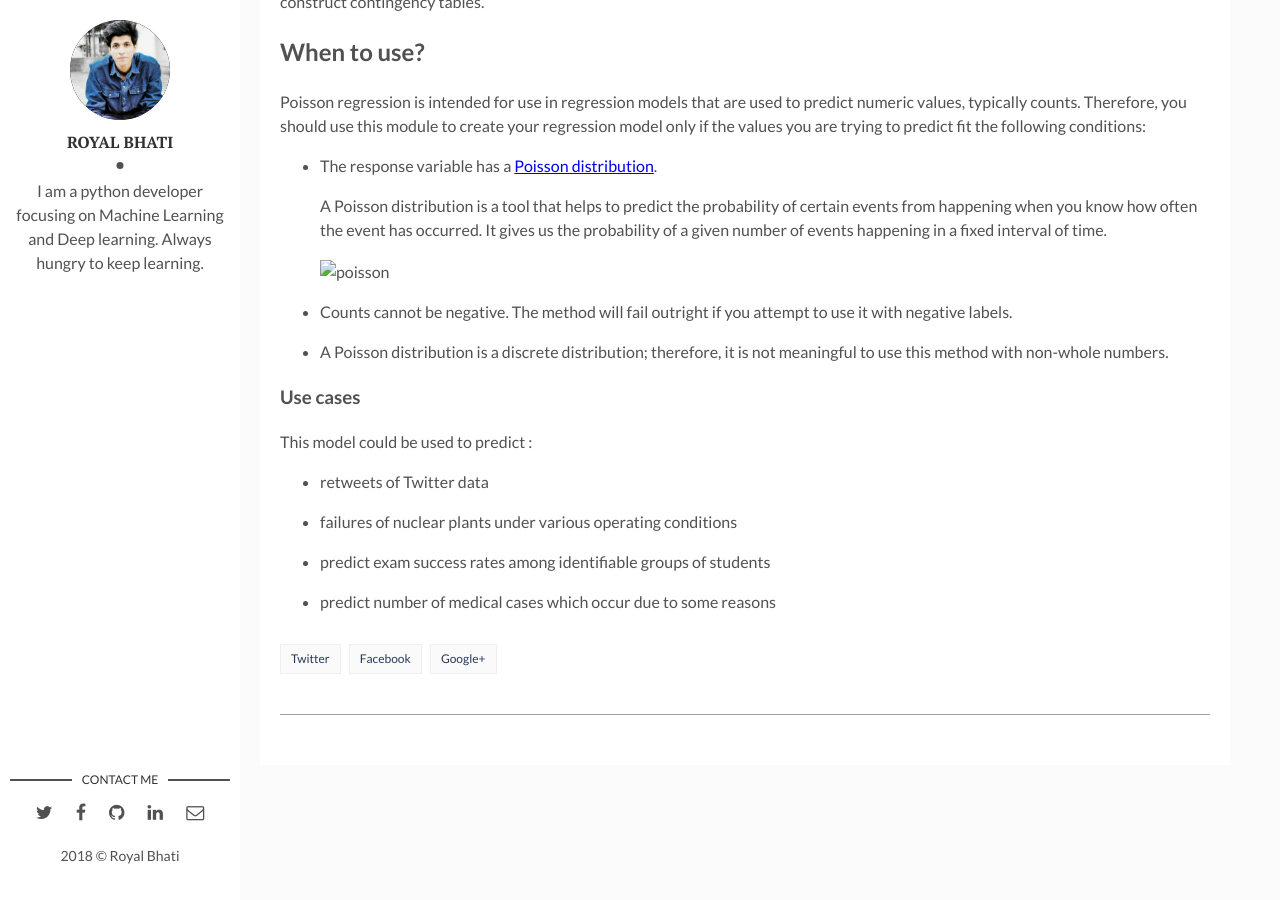
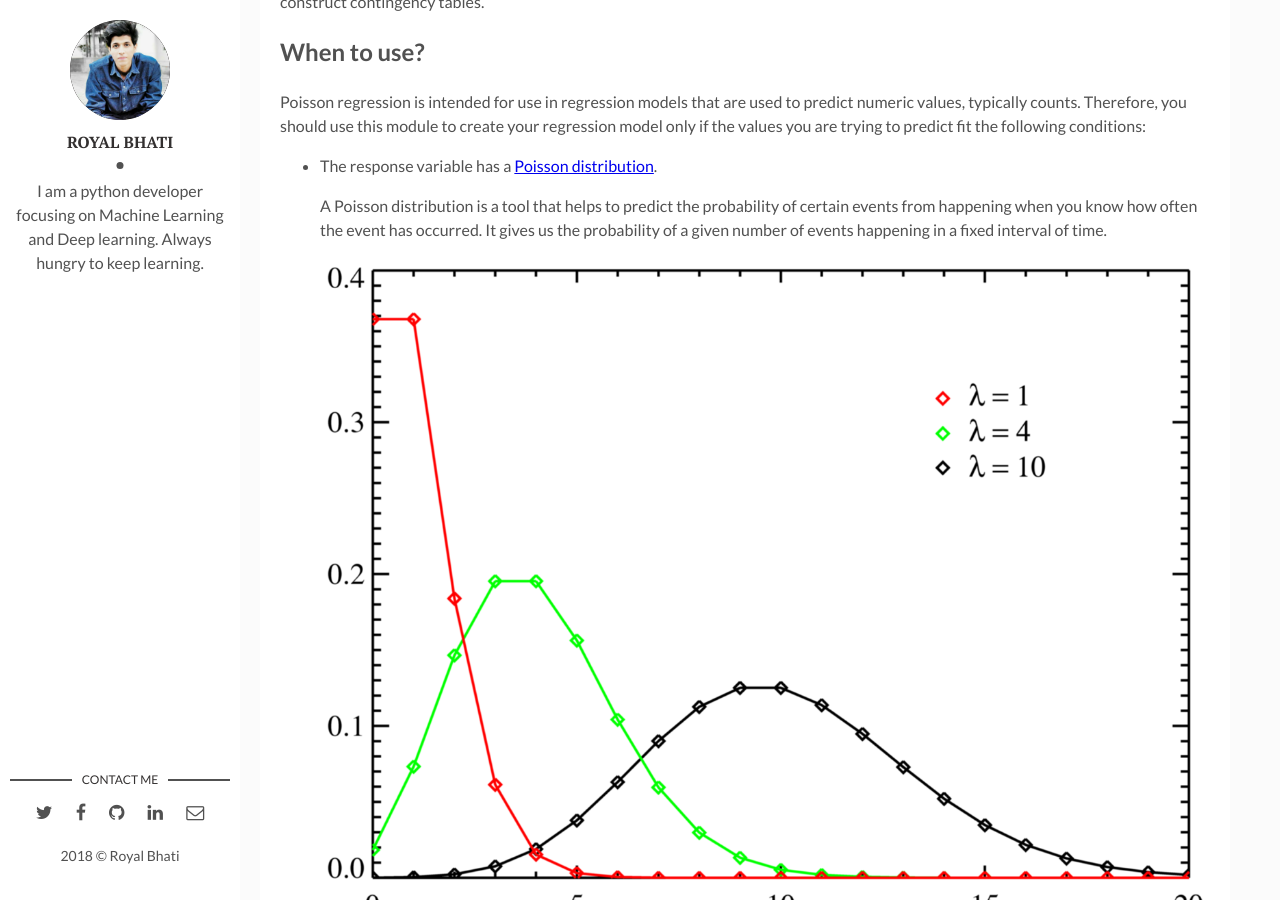
Before and after one commit to royalbhati/temp, a Jekyll site: the page built from _posts/2018-09-29-possion-regression.markdown, in a window 1280 px wide and 900 px high, scrolled down 317 px. Built offline with Jekyll 4.4.1, drawn with Linux system fonts in a browser that asks for light colours; comment, search, counter and statistics services are not loaded.

Commit message:
Update 2018-09-29-possion-regression.markdown

```diff
--- a/_posts/2018-09-29-possion-regression.markdown
+++ b/_posts/2018-09-29-possion-regression.markdown
@@ -20,7 +20,7 @@ Poisson regression is intended for use in regression models that are used to pre
 
   A Poisson distribution is a tool that helps to predict the probability of certain events from happening when you know         how often the event has occurred. It gives us the probability of a given number of events happening in a fixed interval of   time.
 
-     ![poisson](assets/img/poisson-distribution.png)
+     ![poisson](/assets/img/poisson-distribution.png)
 
 * Counts cannot be negative. The method will fail outright if you attempt to use it with negative labels.
 
```
